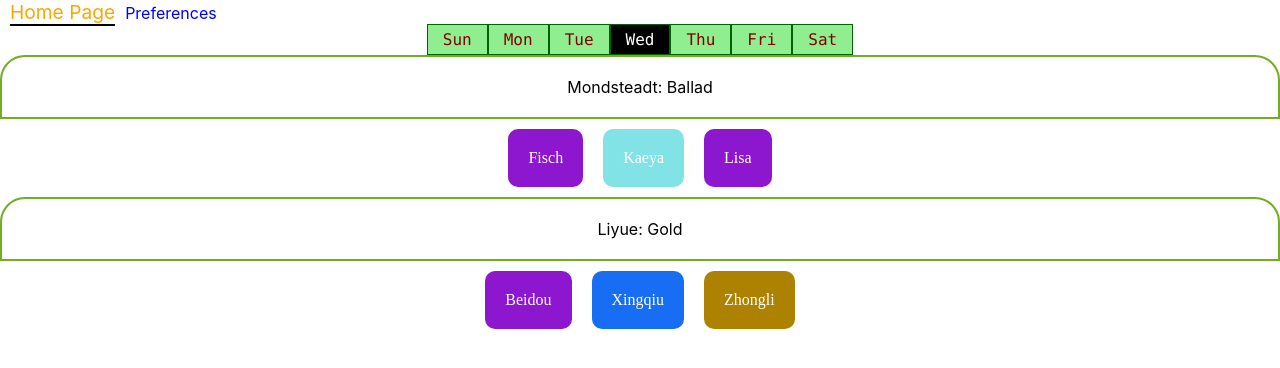
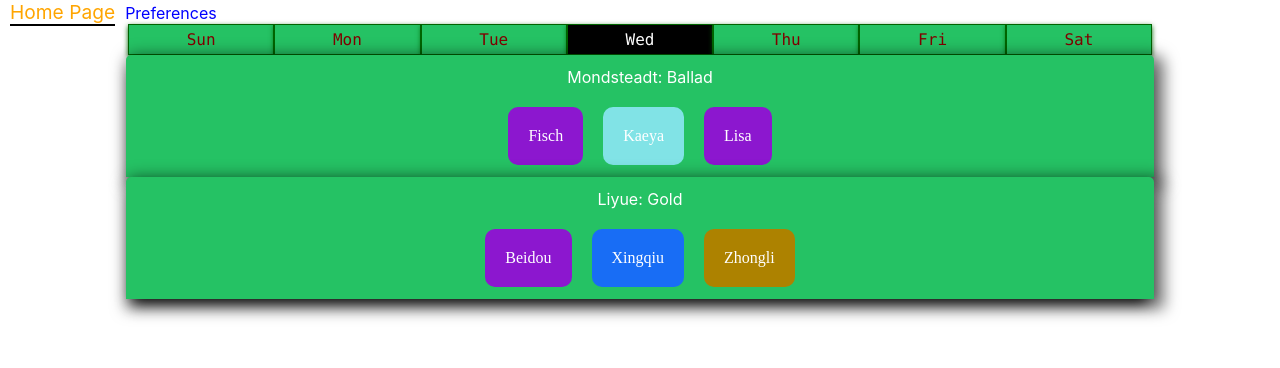
Before and after one commit to Jiajin/genshin-tracker, a React (Create React App) app: page /home in a window 1280 px wide. Shown: the top 368 px of the page. Built offline with nearby package versions, Linux system fonts and the light colour scheme.

Commit message:
add 80% width to most elements and css styling

```diff
--- a/src/App.css
+++ b/src/App.css
@@ -1,7 +1,13 @@
 .App {
   text-align: center;
+  display: flex;
+  flex-wrap: wrap;
+  justify-content: center;
 }
 
+.eighty-width {
+  width: 80%;
+}
 a {
   color: blue;
   text-decoration: none;
--- a/src/App.js
+++ b/src/App.js
@@ -20,7 +20,9 @@
   );
   return (
     <BrowserRouter className="App">
-      <NavLink to="/home">Home Page</NavLink>
+      <NavLink classname="navlink" to="/home">
+        Home Page
+      </NavLink>
       <NavLink to="/preferences">Preferences</NavLink>
       <Switch>
         <Route
--- a/src/components/GenshinTracker/GenshinRegion.js
+++ b/src/components/GenshinTracker/GenshinRegion.js
@@ -3,7 +3,7 @@
 import TrackerCharacter from "./TrackerCharacter";
 const GenshinRegion = ({ singleRegion }) => {
   return (
-    <div className="parent">
+    <div className="region-parent parent eighty-width">
       <div className="region">
         {singleRegion.region}: {singleRegion.book}
       </div>
--- a/src/components/GenshinTracker/GenshinTracker.css
+++ b/src/components/GenshinTracker/GenshinTracker.css
@@ -8,10 +8,13 @@
   border: 1px solid #006400;
   padding: 5px 15px 5px 15px;
   color: maroon;
-  background-color: lightgreen;
+  background-color: #25c264;
+  flex-grow: 1;
   text-transform: capitalize;
   cursor: pointer;
   font-family: "Lucida Console", "Courier", monospace;
+  box-shadow: 0 2px 5px 0 #006400;
+  text-align: center;
 }
 
 .selected {
@@ -23,18 +26,29 @@
 
 .region {
   /* margin: auto; */
-  border-radius: 25px 25px 0 0;
-  border: 2px solid #73ad21;
-  padding: 20px;
+  /* border-radius: 5px 5px 0 0;
+  border: 2px solid #1ee67e;
+  background-color: #1ee67e;
+  box-shadow: 0px 10px 13px -7px #000000, 5px 5px 15px 5px rgba(0, 0, 0, 0.85); */
+  padding: 10px;
   flex-grow: 1;
+  color: white;
   text-align: center;
   text-transform: capitalize;
+}
+
+.region-parent {
+  border-radius: 5px 5px 0 0;
+  border: 2px solid #25c264;
+  background-color: #25c264;
+  box-shadow: 0px 10px 13px -7px #000000, 5px 5px 15px 5px rgba(0, 0, 0, 0.55);
 }
 
 .characters {
   display: flex;
   flex-wrap: wrap;
   justify-content: center;
+  flex-grow: 1;
 }
 
 .break {
--- a/src/components/GenshinTracker/GenshinTracker.js
+++ b/src/components/GenshinTracker/GenshinTracker.js
@@ -59,18 +59,24 @@
   return (
     <div>
       <div className="parent">
+        <div className="parent eighty-width">
           {weekdays.map((weekday) => (
             <div
               key={weekday} //this is not used except prevent compiler warnings
-            className={`weekdays ${weekday === currWeekday ? "selected" : ""}`}
+              className={`weekdays ${
+                weekday === currWeekday ? "selected" : ""
+              }`}
               onClick={() => weekdayClickHandler(weekday)}
             >
               {weekday}
             </div>
           ))}
         </div>
+      </div>
+      <div className="parent">
         <GenshinRegion singleRegion={regionOneData} />
         <GenshinRegion singleRegion={regionTwoData} />
+      </div>
     </div>
   );
 };
--- a/src/components/Preferences.js
+++ b/src/components/Preferences.js
@@ -25,7 +25,9 @@
       <button className="myButton" onClick={() => checkAll(false)}>
         Unselect All
       </button>
-      <div className="parent">
+
+      <div className="break"></div>
+      <div className="eighty-width parent">
         {" "}
         {userPref.map((char) => {
           return (
```
Also changed, not shown: 1 other file (tests, documents, lock files or other folders). Lines whose indentation alone changed are shown as unchanged.
